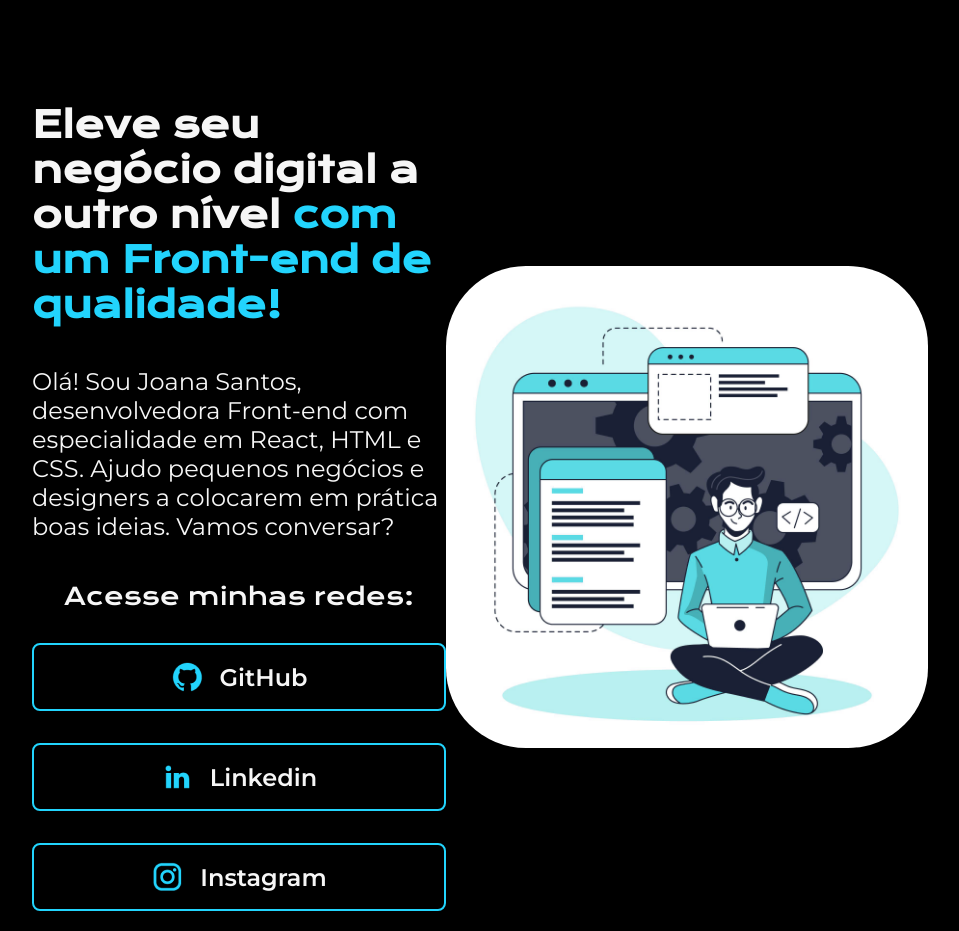
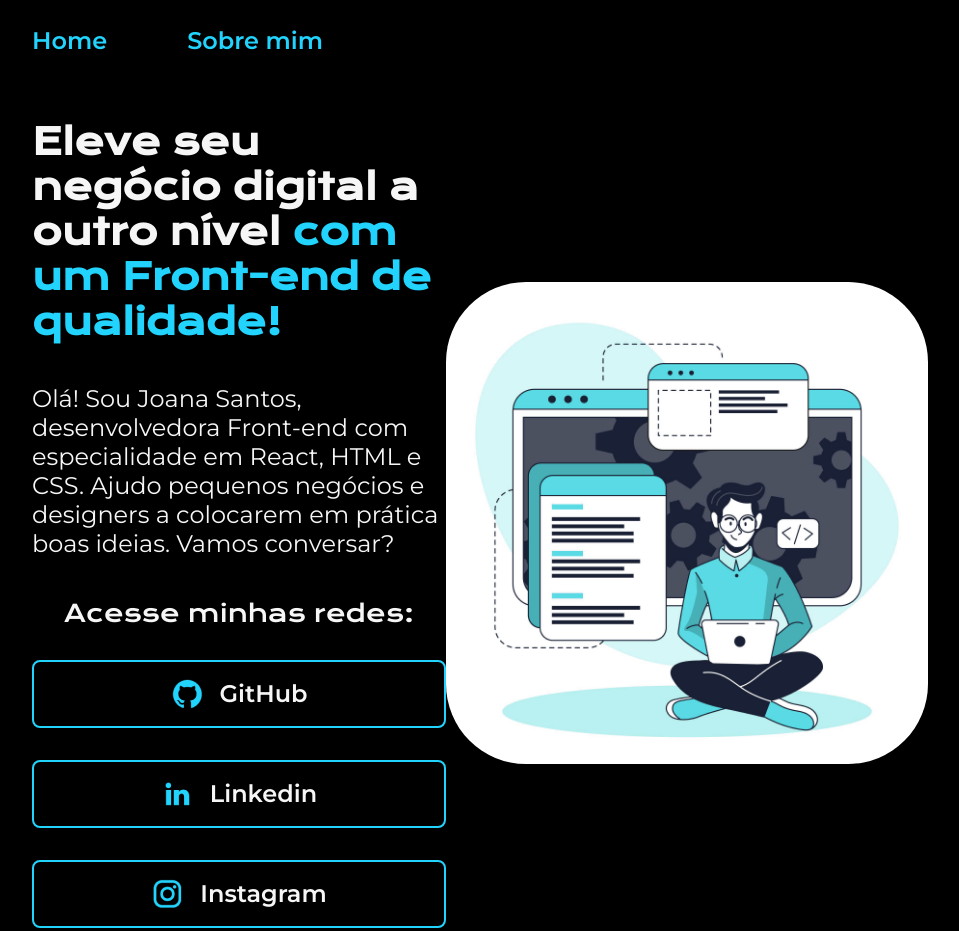
Before and after one commit to kayquemoraes/portfolio-curso-1, a plain HTML site: page html/index.html in a window 1280 px wide. Shown: the top 931 px of the page, without its empty margins (160-1119 px from the left). Drawn offline with nearby package versions, Linux system fonts and the light colour scheme.

Commit message:
adicionando o header

```diff
--- a/css/style.css
+++ b/css/style.css
@@ -13,8 +13,22 @@ body {
     color: #F6F6F6;
 }
 
+.cabecalho__menu {
+    display: flex;
+    justify-content: flex-start;
+    gap: 80px;
+    padding: 2% 0 0 15%;
+}
+
+.cabecalho__menu__link {
+    color: #22D4FD;
+    font-family: 'Montserrat', sans-serif;
+    font-size: 24px;
+    font-weight: 600;
+}
+
 .apresentacao {
-    padding : 8% 15%;
+    padding : 5% 15%;
     display: flex;
     align-items: center;
     justify-content: space-between;
@@ -93,6 +107,7 @@ body {
     padding: 23.64px 0;
     color: #000000;
     background-color: #22D4FD;
-    font: 24px 'Montserrat', sans-serif;
+    font-family: 'Montserrat', sans-serif;
+    font-size: 24px;
     font-weight: 400;
 }
--- a/html/index.html
+++ b/html/index.html
@@ -10,6 +10,14 @@
 </head>
 
 <body>
+
+    <header class="cabecalho">
+        <nav class="cabecalho__menu">
+            <a class="cabecalho__menu__link">Home</a>
+            <a class="cabecalho__menu__link">Sobre mim</a>
+        </nav>
+    </header>
+
     <main class="apresentacao">
         <section class="apresentacao__conteudo">
             <h1 class="apresentacao__conteudo__titulo">Eleve seu negócio digital a outro nível <strong class="titulo-destaque">com um Front-end de qualidade!</strong></h1>
@@ -38,4 +46,5 @@
     </footer>
 
 </body>
+
 </html>
```
